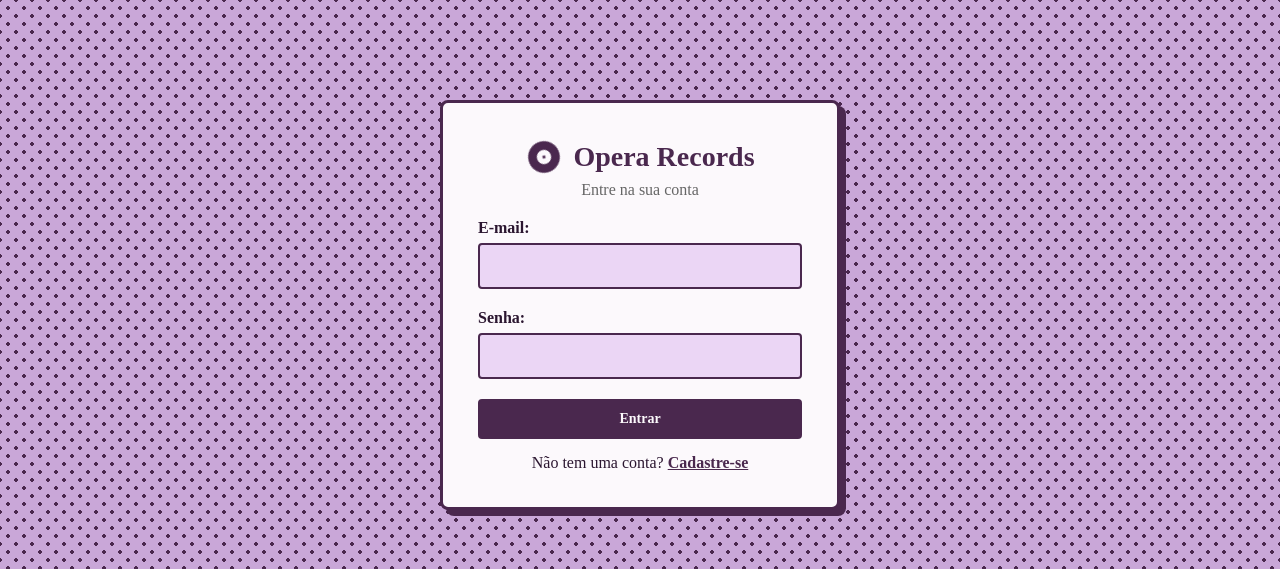
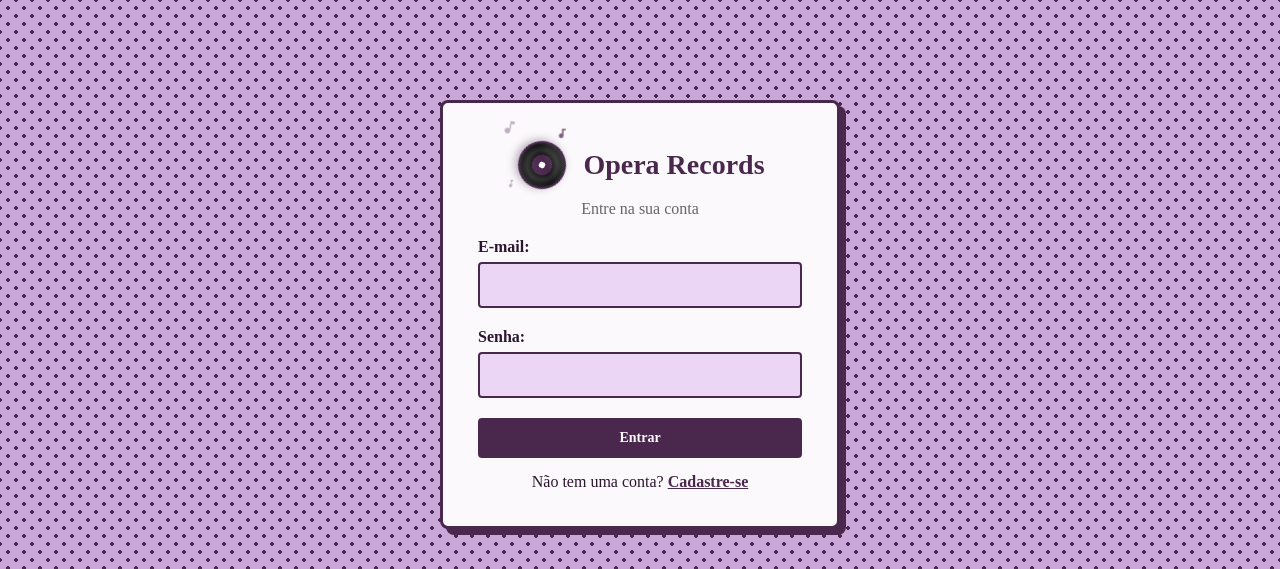
Before and after one commit to manuu-png/loja-discos-musicas, a Flask app: page / in a window 1280 px wide. Shown: the top 569 px of the page. Run offline with Flask 3, Linux system fonts and the light colour scheme; some web fonts are replaced.

Commit message:
materialize

```diff
--- a/templates/login.html
+++ b/templates/login.html
@@ -3,28 +3,107 @@
 <head>
     <meta charset="UTF-8">
     <title>Opera Records - Login</title>
-    <!-- Link dos ícones do Materialize (obrigatório para o disco aparecer) -->
+    <!-- Link dos ícones do Materialize -->
     <link href="https://fonts.googleapis.com/icon?family=Material+Icons" rel="stylesheet">
     <!-- Seu CSS original -->
     <link rel="stylesheet" href="{{ url_for('static', filename='css/estilo.css') }}">
     <style>
+        /* Container do disco + notas musicais */
+        .vinil-wrapper {
+            position: relative;
+            width: 54px;
+            height: 54px;
+            display: flex;
+            align-items: center;
+            justify-content: center;
+        }
+
+        /* Disco de vinil realista */
+        .vinil-bonito {
+            width: 48px;
+            height: 48px;
+            border-radius: 50%;
+            background:
+                radial-gradient(circle, var(--branco-suave) 0%, var(--branco-suave) 10%, var(--vinho-escuro) 11%, var(--vinho-escuro) 32%, #181818 33%, #2b2b2b 48%, #141414 63%, #262626 78%, #111 100%);
+            box-shadow: 0 3px 8px rgba(42, 22, 48, 0.35);
+            border: 2px solid var(--vinho-escuro);
+            position: relative;
+            animation: girarDisco 5s linear infinite;
+        }
+
+        /* Reflexo sutil no vinil */
+        .vinil-bonito::after {
+            content: '';
+            position: absolute;
+            inset: 0;
+            border-radius: 50%;
+            background: linear-gradient(135deg, rgba(255,255,255,0.22) 0%, transparent 45%, rgba(255,255,255,0.12) 100%);
+        }
+
         @keyframes girarDisco {
             from { transform: rotate(0deg); }
             to { transform: rotate(360deg); }
         }
-        .disco-animado {
-            font-size: 38px;
+
+        /* Notas musicais flutuando suavemente */
+        .nota-musical {
+            position: absolute;
             color: var(--vinho-escuro);
-            animation: girarDisco 6s linear infinite;
+            font-size: 16px !important;
+            opacity: 0;
+            pointer-events: none;
+            animation: flutuarNota 3.6s ease-in-out infinite;
+        }
+
+        .nota-1 {
+            top: 2px;
+            left: -6px;
+            animation-delay: 0s;
+        }
+
+        .nota-2 {
+            top: -4px;
+            right: -4px;
+            font-size: 14px !important;
+            animation-delay: 1.2s;
+        }
+
+        .nota-3 {
+            bottom: 6px;
+            left: -10px;
+            font-size: 13px !important;
+            animation-delay: 2.4s;
+        }
+
+        @keyframes flutuarNota {
+            0% {
+                opacity: 0;
+                transform: translate(0, 6px) scale(0.7) rotate(-10deg);
+            }
+            35% {
+                opacity: 0.85;
+            }
+            75% {
+                opacity: 0.45;
+            }
+            100% {
+                opacity: 0;
+                transform: translate(-8px, -22px) scale(1.1) rotate(12deg);
+            }
         }
     </style>
 </head>
 <body>
     <div class="container" style="max-width: 400px; margin-top: 100px;">
 
-        <!-- Título com o disco girando de enfeite -->
-        <div style="display: flex; align-items: center; justify-content: center; gap: 10px; margin-bottom: 5px;">
-            <i class="material-icons disco-animado">album</i>
+        <!-- Título com o disco de vinil realista e notas musicais -->
+        <div style="display: flex; align-items: center; justify-content: center; gap: 14px; margin-bottom: 8px;">
+            <div class="vinil-wrapper">
+                <div class="vinil-bonito"></div>
+                <i class="material-icons nota-musical nota-1">music_note</i>
+                <i class="material-icons nota-musical nota-2">audiotrack</i>
+                <i class="material-icons nota-musical nota-3">music_note</i>
+            </div>
             <h1 style="margin: 0; font-size: 28px; color: var(--vinho-escuro);">Opera Records</h1>
         </div>
 
```
Also changed, not shown: templates/confirmado.html (+24 -26 lines).
